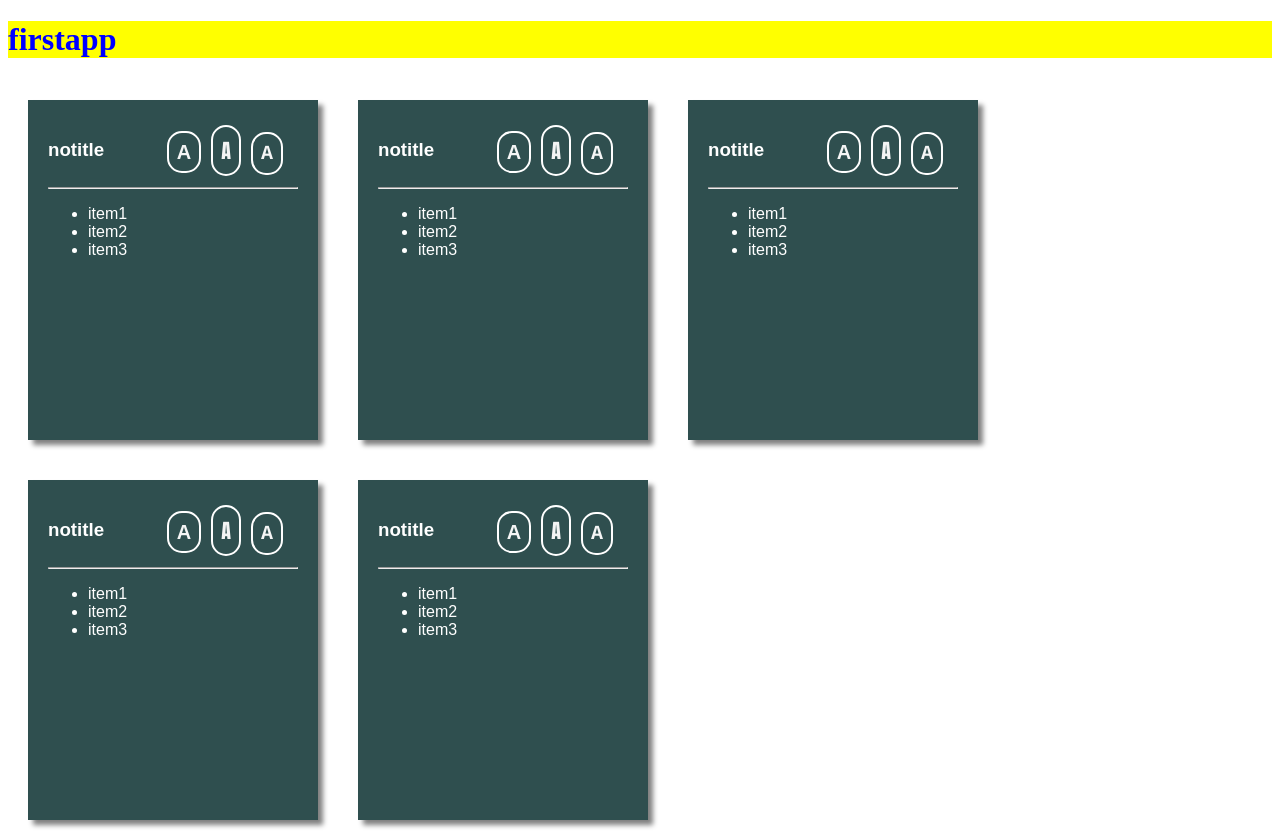
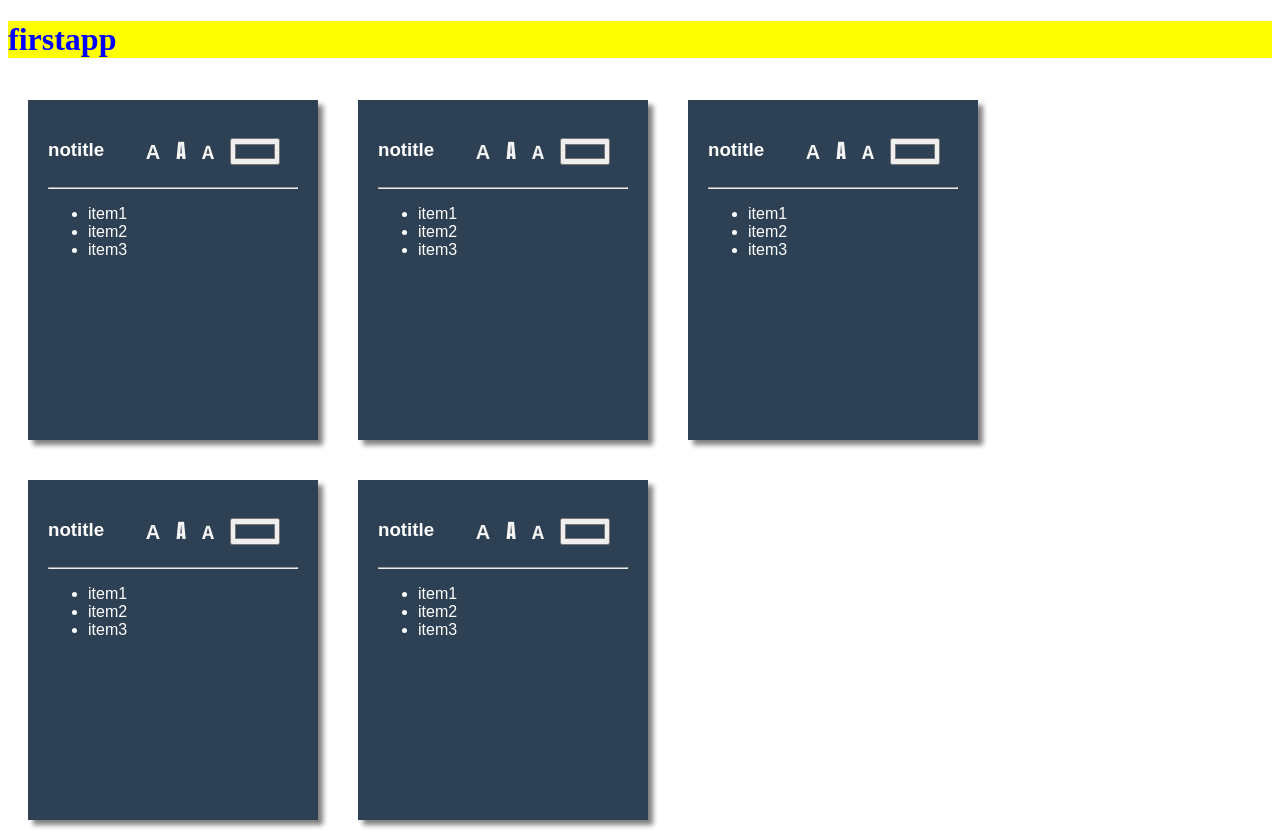
Before and after one commit to vinodhconnects/angular-first-app, an Angular app: page / in a window 1280 px wide. Built offline with nearby package versions, Linux system fonts and the light colour scheme.

Commit message:
inputoutput-directive

```diff
--- a/src/app/app.module.ts
+++ b/src/app/app.module.ts
@@ -4,6 +4,7 @@ import { BrowserModule } from '@angular/platform-browser';
 import { AppRoutingModule } from './app-routing.module';
 import { AppComponent } from './app.component';
 import { BoxComponent } from './box/box.component';
+import { FormsModule } from '@angular/forms';
 
 @NgModule({
   declarations: [
@@ -12,7 +13,8 @@ import { BoxComponent } from './box/box.component';
   ], //components, directives and pipes
   imports: [
     BrowserModule,
-    AppRoutingModule
+    AppRoutingModule,
+    FormsModule
   ],// other modules
   providers: [],//services
   bootstrap: [AppComponent] //components that can be called in index.html
--- a/src/app/box/box.component.css
+++ b/src/app/box/box.component.css
@@ -25,8 +25,7 @@
   color: whitesmoke;
   cursor: pointer;
   font-weight: bold;
-  border: 2px solid white;
-  border-radius: 15px;
+
   margin: 5px;
-  padding: 8px;
+  padding: 3px;
 }
--- a/src/app/box/box.component.html
+++ b/src/app/box/box.component.html
@@ -1,9 +1,10 @@
-<div class="box" [ngStyle]="boxStyle">
+<div class="box" [ngStyle]="boxStyle" [style.backgroundColor]="current">
     <div class="header"><h3> {{btitle}}</h3>
         <div class="fonts">
              <span [style.fontFamily]="'Arial'" (click)="onFontChange('Arial')">A</span>
              <span [style.fontFamily]="'Impact'" (click)="onFontChange('Impact')">A</span>
              <span [style.fontFamily]="'Courier'" (click)="onFontChange('Courier')">A</span>
+             <span><input type="color" [(ngModel)]="current"></span>
         </div>
     </div>
     <hr/>
--- a/src/app/box/box.component.ts
+++ b/src/app/box/box.component.ts
@@ -8,8 +8,10 @@ import { Component } from '@angular/core';
 export class BoxComponent {
     btitle:string= "notitle"
     items:string[]=["item1","item2","item3"]
+    current:string= '#2E4053'
     boxStyle:any={
-       fontFamily: 'Arial'
+       fontFamily: 'Arial',
+
     }
 
     onFontChange(font:string){
```
Also changed, not shown: 1 other file (tests, documents, lock files or other folders).
